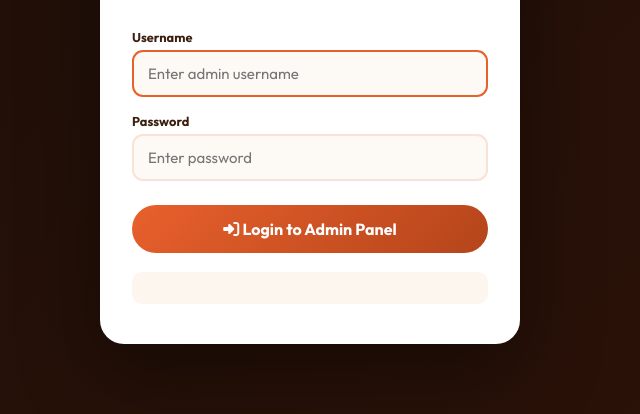
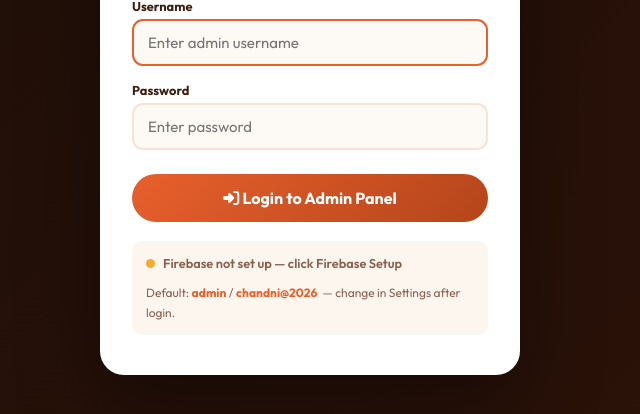
Before and after one commit to Its-aman18/chandnimart, a plain HTML site: page admin.html in a window 1280 px wide. Shown: the part 322-736 px from the top of the page, without its empty margins (330-970 px from the left). Drawn offline with nearby package versions, Linux system fonts and the light colour scheme.

```diff
--- a/admin.html
+++ b/admin.html
@@ -1530,7 +1530,11 @@
                 Panel</button>
             <div class="login-hint">
                 <div class="fb-status-row">
+                    <span class="fb-dot connecting" id="fbLoginDot"></span>
+                    <span id="fbLoginText">Checking Firebase…</span>
                 </div>
+                Default: <strong>admin</strong> / <strong>chandni@2026</strong> &nbsp;— change in Settings after login.
+            </div>
         </div>
     </div>
 
```
